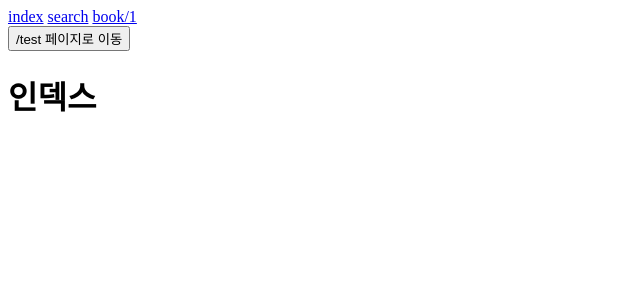
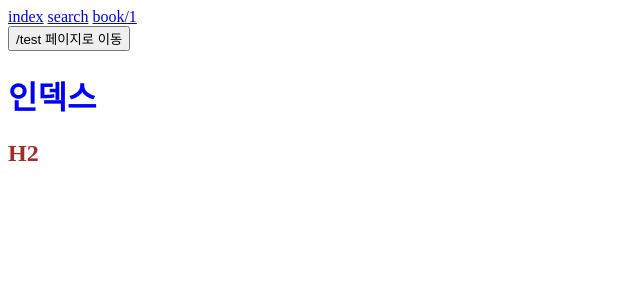
Before and after one commit to meteorqz6/onebite-next, a Next.js app: page / in a window 1280 px wide. Shown: the top 300 px of the page, without its empty margins (0-640 px from the left). Built offline with nearby package versions, Linux system fonts and the light colour scheme.

Commit message:
2.6 스타일링

```diff
--- /dev/null
+++ b/src/pages/index.module.css
@@ -0,0 +1,7 @@
+.h1 {
+  color: blue;
+}
+
+.h2 {
+  color: brown;
+}
--- a/src/pages/index.tsx
+++ b/src/pages/index.tsx
@@ -1,3 +1,11 @@
+// CSS Module
+import style from "./index.module.css";
+
 export default function Home() {
-  return <h1>인덱스</h1>;
+  return (
+    <>
+    <h1 className={style.h1}>인덱스</h1>
+    <h2 className={style.h2}>H2</h2>
+    </>
+  );
 }
```
